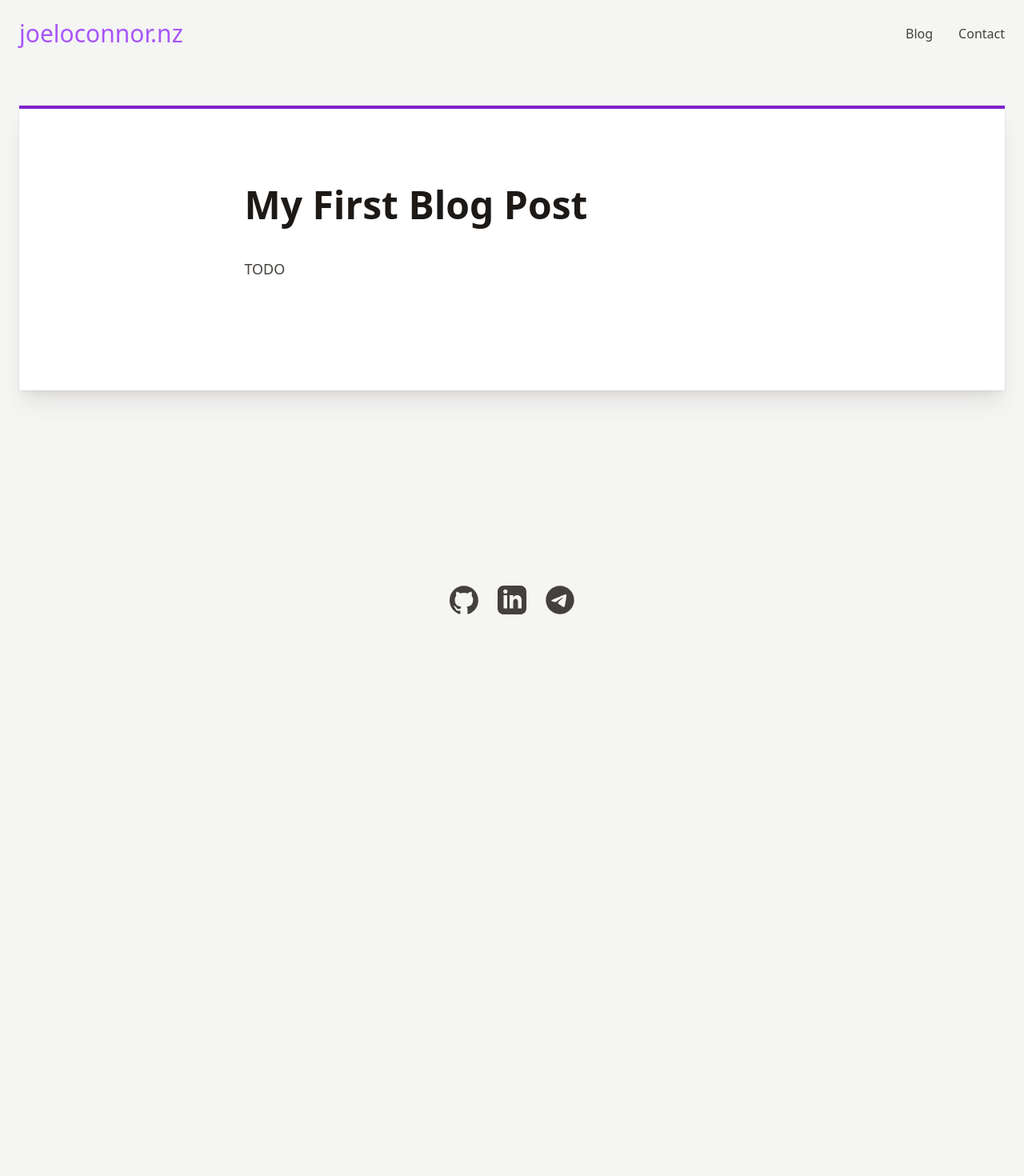
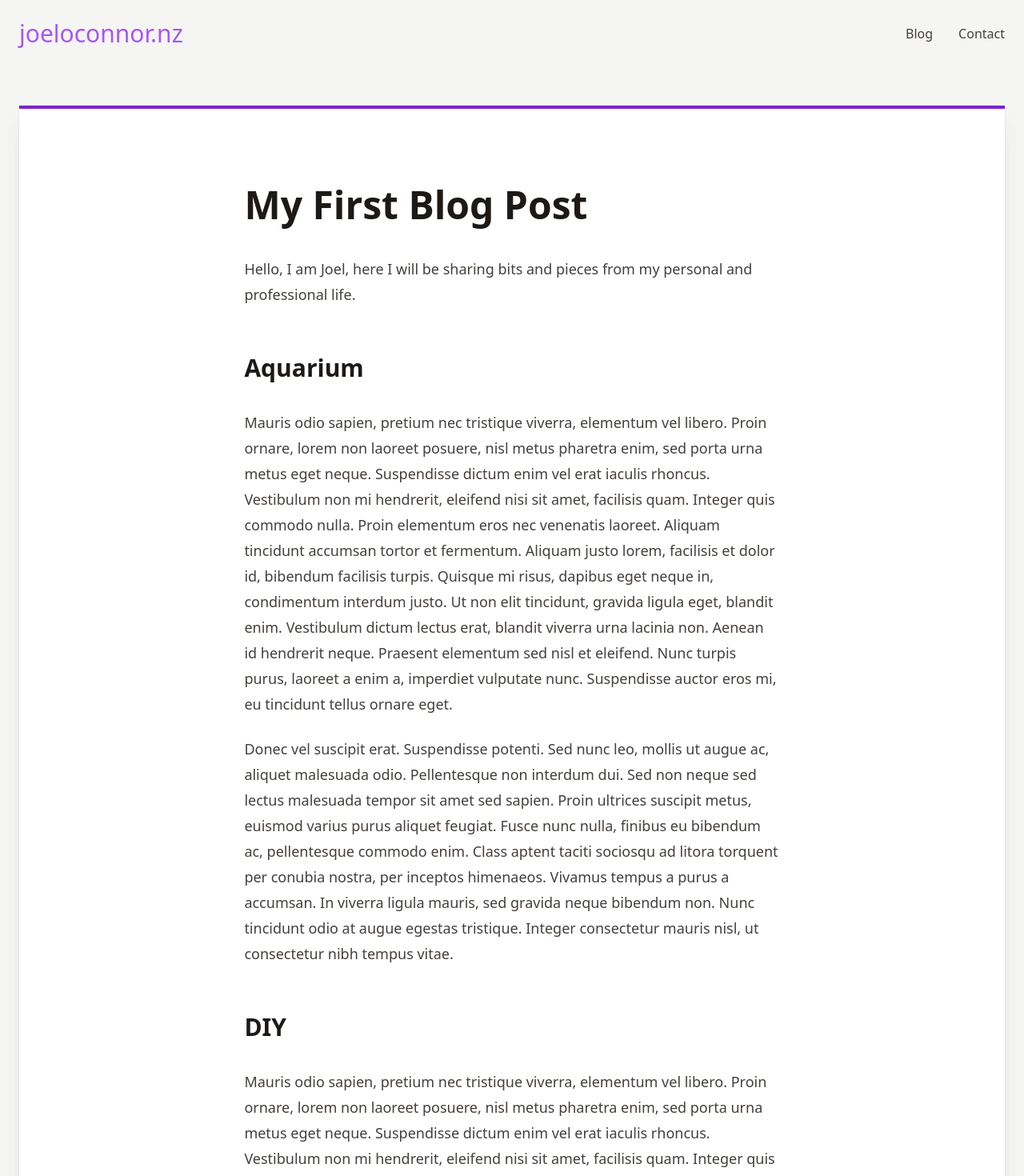
Before and after one commit to joeloconnor-nz/joeloconnor.nz, a Next.js app: page /blog/posts/first in a window 1280 px wide. Shown: the top 1470 px of the page at 80% size. Before the commit the page ends 800 px from the top, so only its background shows below. Built offline with nearby package versions, Linux system fonts and the light colour scheme.

Commit message:
Add fake content

```diff
--- a/app/blog/posts/first/post.mdx
+++ b/app/blog/posts/first/post.mdx
@@ -1,3 +1,21 @@
+import catsImage from './images/cats.jpeg';
+
 # My First Blog Post
 
-TODO
+Hello, I am Joel, here I will be sharing bits and pieces from my personal and professional life.
+
+## Aquarium
+
+Mauris odio sapien, pretium nec tristique viverra, elementum vel libero. Proin ornare, lorem non laoreet posuere, nisl metus pharetra enim, sed porta urna metus eget neque. Suspendisse dictum enim vel erat iaculis rhoncus. Vestibulum non mi hendrerit, eleifend nisi sit amet, facilisis quam. Integer quis commodo nulla. Proin elementum eros nec venenatis laoreet. Aliquam tincidunt accumsan tortor et fermentum. Aliquam justo lorem, facilisis et dolor id, bibendum facilisis turpis. Quisque mi risus, dapibus eget neque in, condimentum interdum justo. Ut non elit tincidunt, gravida ligula eget, blandit enim. Vestibulum dictum lectus erat, blandit viverra urna lacinia non. Aenean id hendrerit neque. Praesent elementum sed nisl et eleifend. Nunc turpis purus, laoreet a enim a, imperdiet vulputate nunc. Suspendisse auctor eros mi, eu tincidunt tellus ornare eget.
+
+Donec vel suscipit erat. Suspendisse potenti. Sed nunc leo, mollis ut augue ac, aliquet malesuada odio. Pellentesque non interdum dui. Sed non neque sed lectus malesuada tempor sit amet sed sapien. Proin ultrices suscipit metus, euismod varius purus aliquet feugiat. Fusce nunc nulla, finibus eu bibendum ac, pellentesque commodo enim. Class aptent taciti sociosqu ad litora torquent per conubia nostra, per inceptos himenaeos. Vivamus tempus a purus a accumsan. In viverra ligula mauris, sed gravida neque bibendum non. Nunc tincidunt odio at augue egestas tristique. Integer consectetur mauris nisl, ut consectetur nibh tempus vitae.
+
+## DIY
+
+Mauris odio sapien, pretium nec tristique viverra, elementum vel libero. Proin ornare, lorem non laoreet posuere, nisl metus pharetra enim, sed porta urna metus eget neque. Suspendisse dictum enim vel erat iaculis rhoncus. Vestibulum non mi hendrerit, eleifend nisi sit amet, facilisis quam. Integer quis commodo nulla. Proin elementum eros nec venenatis laoreet. Aliquam tincidunt accumsan tortor et fermentum. Aliquam justo lorem, facilisis et dolor id, bibendum facilisis turpis. Quisque mi risus, dapibus eget neque in, condimentum interdum justo. Ut non elit tincidunt, gravida ligula eget, blandit enim. Vestibulum dictum lectus erat, blandit viverra urna lacinia non. Aenean id hendrerit neque. Praesent elementum sed nisl et eleifend. Nunc turpis purus, laoreet a enim a, imperdiet vulputate nunc. Suspendisse auctor eros mi, eu tincidunt tellus ornare eget.
+
+## Cats
+
+Donec vel suscipit erat. Suspendisse potenti. Sed nunc leo, mollis ut augue ac, aliquet malesuada odio. Pellentesque non interdum dui. Sed non neque sed lectus malesuada tempor sit amet sed sapien. Proin ultrices suscipit metus, euismod varius purus aliquet feugiat. Fusce nunc nulla, finibus eu bibendum ac, pellentesque commodo enim. Class aptent taciti sociosqu ad litora torquent per conubia nostra, per inceptos himenaeos. Vivamus tempus a purus a accumsan. In viverra ligula mauris, sed gravida neque bibendum non. Nunc tincidunt odio at augue egestas tristique. Integer consectetur mauris nisl, ut consectetur nibh tempus vitae.
+
+<Image src={catsImage} width="500" height="176" />
--- a/mdx-components.tsx
+++ b/mdx-components.tsx
@@ -1,5 +1,6 @@
 import { Button } from '@/components/button';
 import type { MDXComponents } from 'mdx/types';
+import Image from 'next/image';
 
 // This file is required to use MDX in `app` directory.
 export function useMDXComponents(components: MDXComponents): MDXComponents {
@@ -7,6 +8,7 @@ export function useMDXComponents(components: MDXComponents): MDXComponents {
         // Allows customizing built-in components, e.g. to add styling.
         // h1: ({ children }) => <h1 style={{ fontSize: "100px" }}>{children}</h1>,
         ...components,
-        Button: Button,
+        Button,
+        Image,
     };
 }
```
Also changed, not shown: 1 other file (tests, documents, lock files or other folders).
